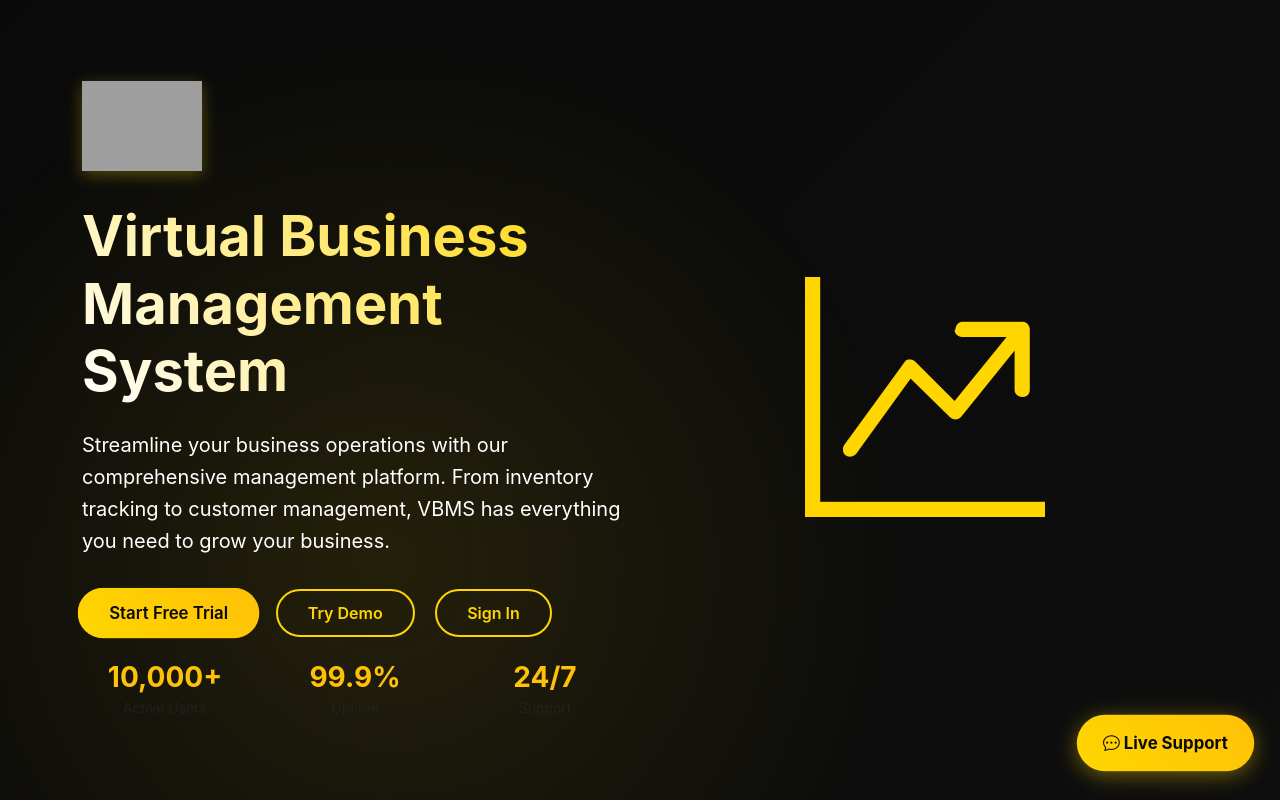
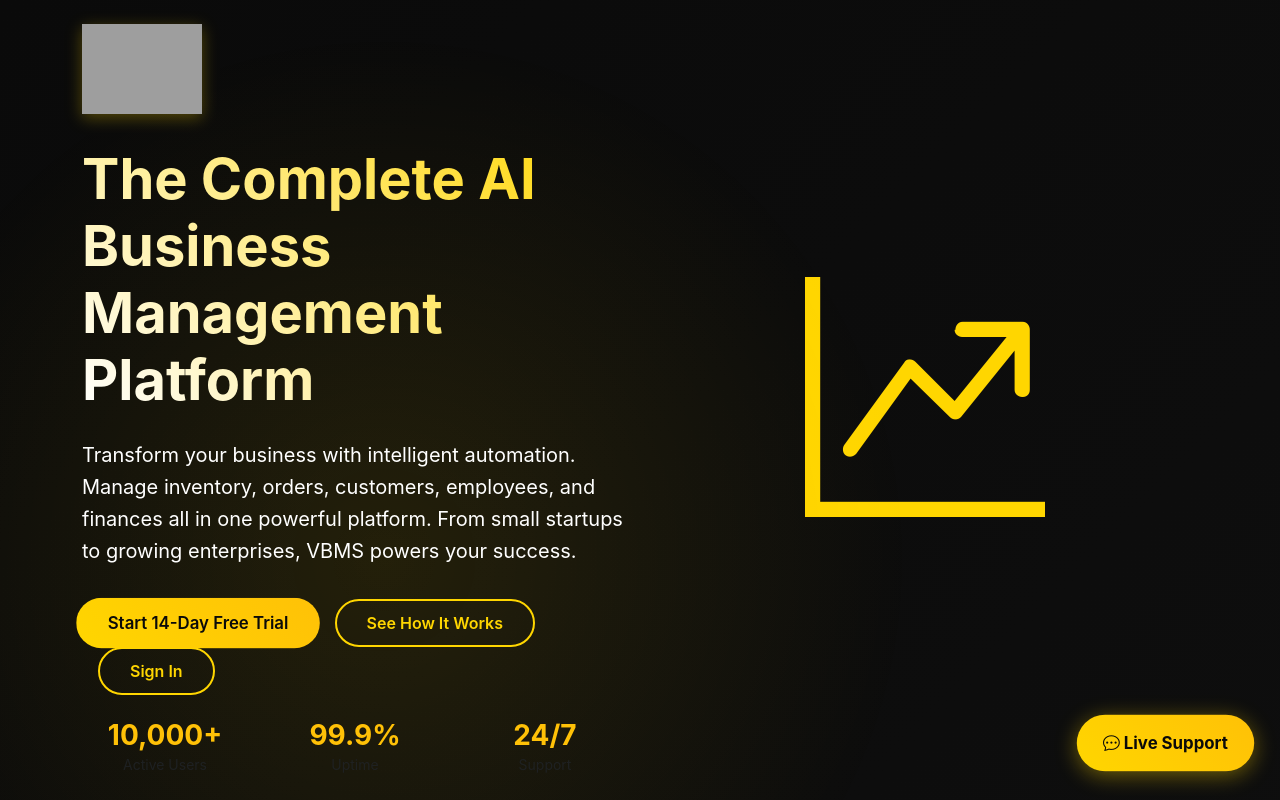
Before and after one commit to Bobbywealth/VBMS-FRESH, a website: page 07-04-2025/VBMS Website/VBMS Website/index.html in a window 1280 px wide. Shown: the top 800 px of the page. Drawn offline with nearby package versions, Linux system fonts and the light colour scheme; no server answers; grey boxes are pictures that could not be loaded.

```diff
--- a/07-04-2025/VBMS Website/VBMS Website/index.html
+++ b/07-04-2025/VBMS Website/VBMS Website/index.html
@@ -600,14 +600,13 @@
         <div class="col-lg-6">
           <div class="hero-content">
             <img src="https://iili.io/F7bM6Jt.md.png" class="vbms-logo" alt="VBMS Logo">
-            <h1 class="hero-title">Virtual Business Management System</h1>
+            <h1 class="hero-title">The Complete AI Business Management Platform</h1>
             <p class="hero-subtitle">
-              Streamline your business operations with our comprehensive management platform.
-              From inventory tracking to customer management, VBMS has everything you need to grow your business.
+              Transform your business with intelligent automation. Manage inventory, orders, customers, employees, and finances all in one powerful platform. From small startups to growing enterprises, VBMS powers your success.
             </p>
             <div class="hero-buttons">
-              <a href="register.html" class="btn-primary-custom">Start Free Trial</a>
-              <a href="#interactive-demo" class="btn-outline-custom">Try Demo</a>
+              <a href="wizard.html" class="btn-primary-custom">Start 14-Day Free Trial</a>
+              <a href="#features-section" class="btn-outline-custom">See How It Works</a>
               <a href="customer-login.html" class="btn-outline-custom">Sign In</a>
             </div>
             <div class="hero-stats mt-4">
```
